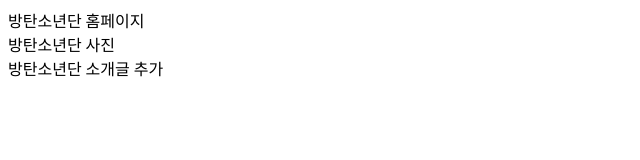
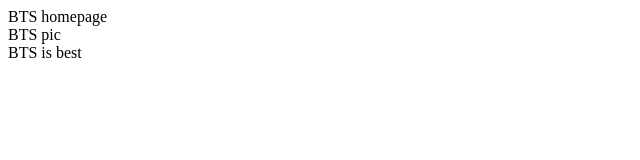
Before and after one commit to mr-cle/BTS_project, a plain HTML site: page index.html in a window 1280 px wide. Shown: the whole page, without its empty margins (0-640 px from the left). Drawn offline with Linux system fonts and the light colour scheme.

Commit message:
For English

```diff
--- a/index.html
+++ b/index.html
@@ -1,6 +1,6 @@
 <html>
-	<title>방탄소년단</title>
-	<hl>방탄소년단 홈페이지</hl>
-	<div>방탄소년단 사진</div>
-	<body>방탄소년단 소개글 추가</body>
+	<title>BTS</title>
+	<hl>BTS homepage</hl>
+	<div>BTS pic</div>
+	<body>BTS is best</body>
 </html>
```
